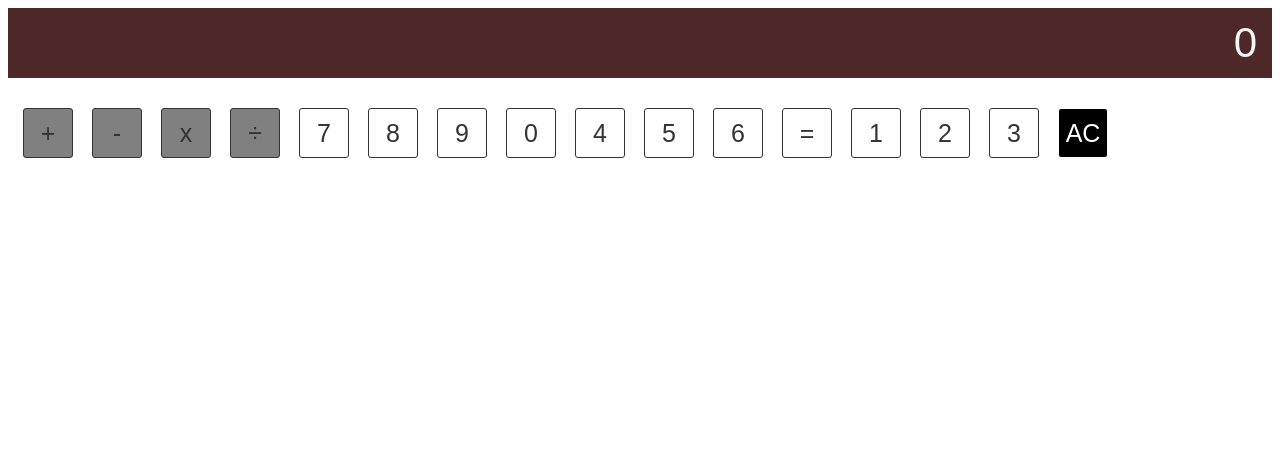
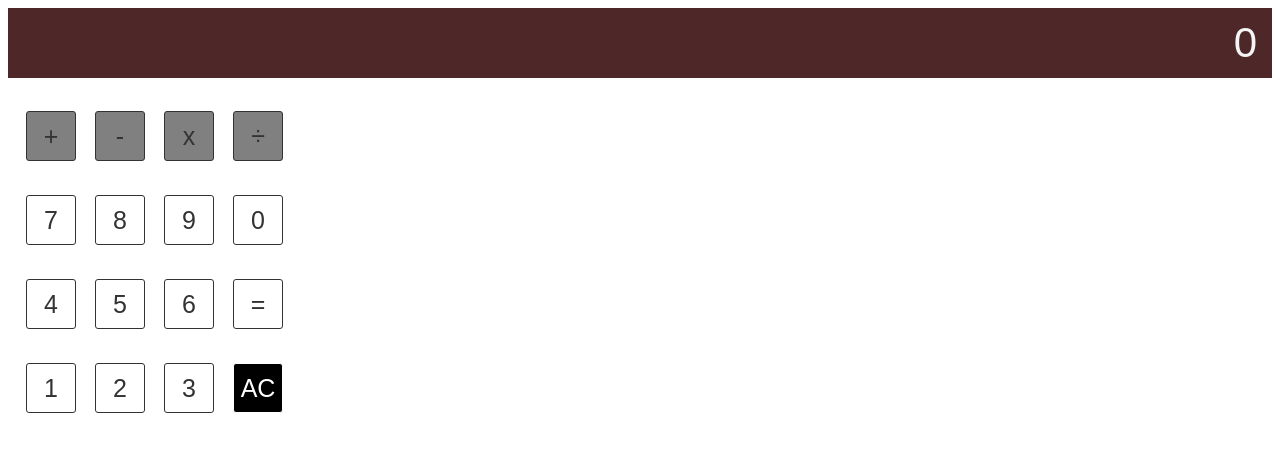
Before and after one commit to MarekDana/WebyKalkulacka, a website built with Parcel: page index.html in a window 1280 px wide. Built offline with nearby package versions, Linux system fonts and the light colour scheme.

Commit message:
Update
Konec hodiny

```diff
--- a/index.html
+++ b/index.html
@@ -14,29 +14,31 @@
 
 
   <div class="calculator-keys">
+<table>
+<th>  <button type="button" class="operator" value="+">+</button></th>
+<th>	<button type="button" class="operator" value="-">-</button></th>
+<th>	<button type="button" class="operator" value="x">x</button></th>
+<th>	<button type="button" class="operator" value="÷">÷</button></th>
+<tr>
+<td>	<button type="button" value="7">7</button> </td>
+<td>	<button type="button" value="8">8</button> </td>
+<td>	<button type="button" value="9">9</button> </td>
+<td>  <button type="button" value="0">0</button> </td>
+</tr>
+<tr>
+<td>	<button type="button" value="4">4</button> </td>
+<td>	<button type="button" value="5">5</button> </td>
+<td>	<button type="button" value="6">6</button> </td>
+<td>  <button type="button" class="equal-sign-operator" value="equal-sign-operator">=</button></td>
+</tr>
+<tr>
+<td>	<button type="button" value="1">1</button> </td>
+<td>	<button type="button" value="2">2</button> </td>
+<td>  <button type="button" value="3">3</button> </td>
+<td>	<button type="button" class="all-clear" value="all-clear">AC</button> </td>
+</tr>
 
-	<button type="button" class="operator" value="+">+</button>
-	<button type="button" class="operator" value="-">-</button>
-	<button type="button" class="operator" value="x">x</button>
-	<button type="button" class="operator" value="÷">÷</button>
-
-	<button type="button" value="7">7</button>
-	<button type="button" value="8">8</button>
-	<button type="button" value="9">9</button>
-  <button type="button" value="0">0</button>
-
-	<button type="button" value="4">4</button>
-	<button type="button" value="5">5</button>
-	<button type="button" value="6">6</button>
-  <button type="button" class="equal-sign-operator" value="equal-sign-operator">=</button>
-
-	<button type="button" value="1">1</button>
-	<button type="button" value="2">2</button>
-	<button type="button" value="3">3</button>
-
-
-	<button type="button" class="all-clear" value="all-clear">AC</button>
-
+	</table>
 
 	</div>
 	</div>
--- a/src/calc.js
+++ b/src/calc.js
@@ -9,13 +9,30 @@ function updateDisplay() {
   const display = document.querySelector(".calculator-screen");
   display.value = calculator.displayValue;
 }
+
 updateDisplay();
 
 function inputDigit(digit) {
-  if (calculator.displayVlues === "0") {
+  if (calculator.waitingForSecondOperand === true) {
     calculator.displayValue = digit;
-  } else calculator.displayValue = calculator.displayValue + digit;
+    calculator.waitingForSecondOperand = false;
+  } else {
+    if (calculator.displayValue === "0") {
+      calculator.displayValue = digit;
+    } else {
+      calculator.displayValue = calculator.displayValue + digit;
+    }
+  }
 }
+
+function handleOperator(nextOperator) {
+  if (calculator.firstOperand == null) {
+    calculator.firstOperand = parseFloat(calculator.displaValue);
+  }
+  calculator.waitingForSecondOperand = true;
+  calculator.operator = nextOperator;
+}
+
 const keys = document.querrySelector(".calculator-keys");
 keys.addEventListener("click", event => {
   const { target } = event;
@@ -23,6 +40,8 @@ keys.addEventListener("click", event => {
     return;
   }
   if (target.classList.contains("operator")) {
+    handleOperator(target.value);
+    updateDisplay();
     return;
   }
   if (target.classList.contains("all-clear")) {
```
